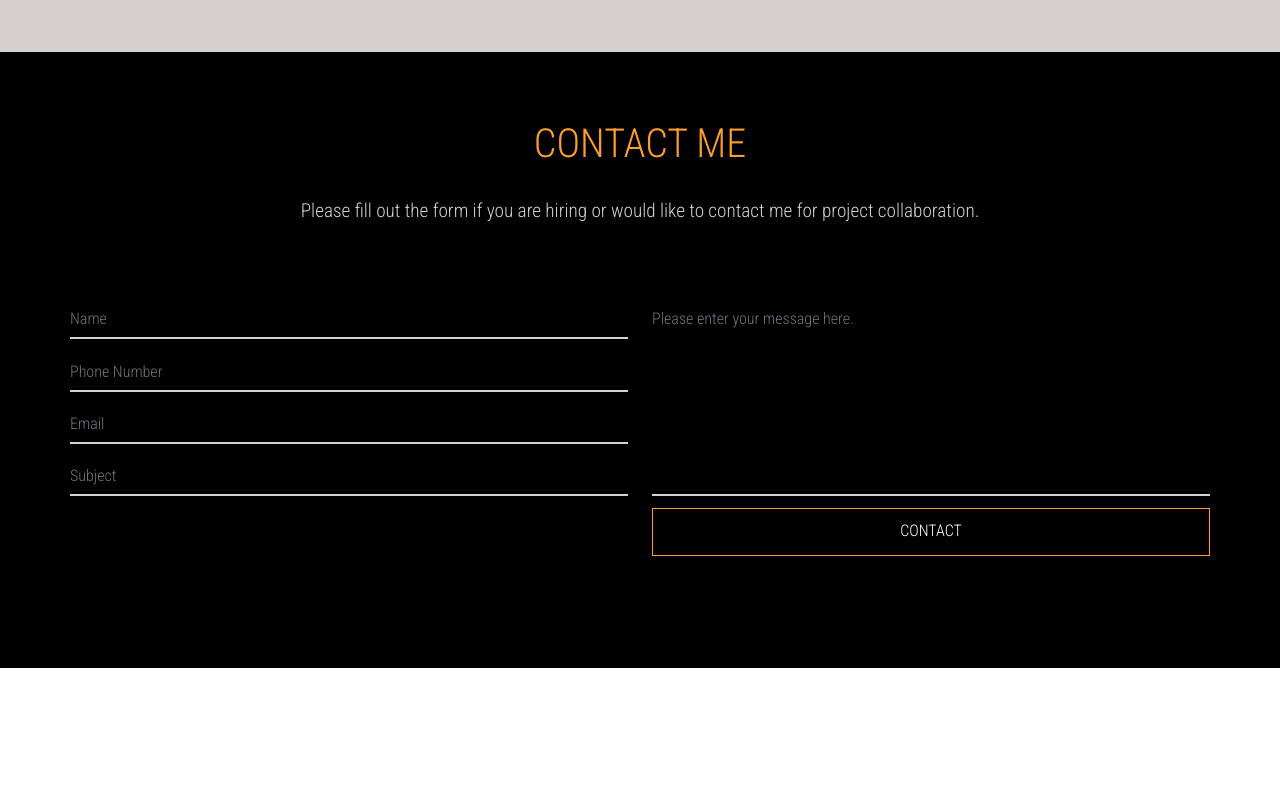
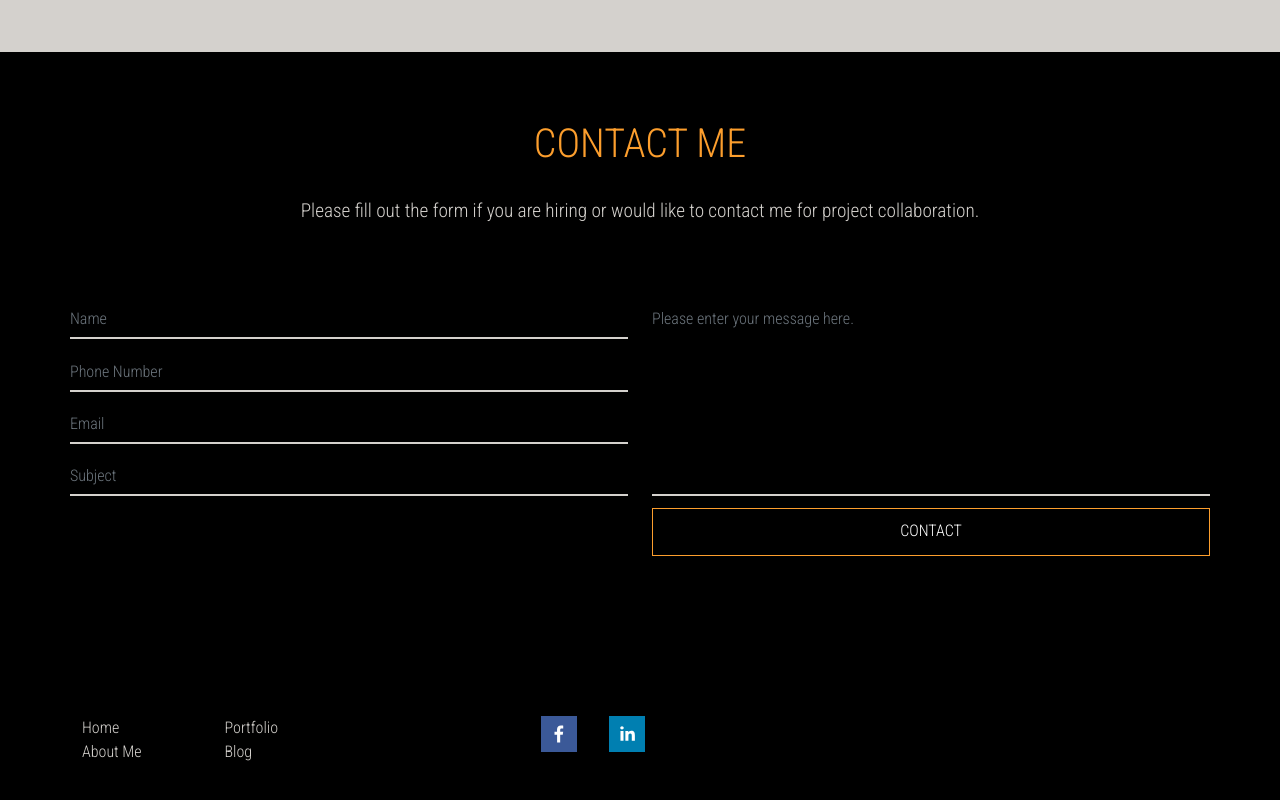
Before and after one commit to smcconaha/portfolio_rework, a React (Create React App) app in the folder my-app/: page / in a window 1280 px wide. Shown: the part 1998-2798 px from the top of the page. Before the commit the page ends 2666 px from the top, so only its background shows below. Built offline with nearby package versions, Linux system fonts and the light colour scheme.

Commit message:
Added icons to footer

```diff
--- a/my-app/package.json
+++ b/my-app/package.json
@@ -10,6 +10,7 @@
     "react": "^18.2.0",
     "react-dom": "^18.2.0",
     "react-scripts": "5.0.1",
+    "react-share": "^4.4.1",
     "web-vitals": "^2.1.4"
   },
   "scripts": {
--- a/my-app/src/App.css
+++ b/my-app/src/App.css
@@ -265,3 +265,21 @@ textarea.form-control {
     padding: 0 0.4rem;
   }
 }
+
+/*Footer*/
+
+.footer {
+  background: #000000;
+  color: #D4D1CD;
+  padding: 3rem;
+}
+
+.footer a {
+  text-decoration: none;
+  color: #D4D1CD;
+}
+
+.footer a:hover {
+  text-decoration: none;
+  color: #FC9E2D;
+}
--- a/my-app/src/App.js
+++ b/my-app/src/App.js
@@ -5,6 +5,7 @@ import Header from './components/Header';
 import AboutMe from './components/AboutMe';
 import Portfolio from './components/Portfolio';
 import Contact from './components/Contact';
+import Footer from './components/Footer';
 
 function App() {
   return (
@@ -14,6 +15,7 @@ function App() {
       <AboutMe />
       <Portfolio />
       <Contact />
+      <Footer />
     </>
   );
 }
--- /dev/null
+++ b/my-app/src/components/Footer.js
@@ -0,0 +1,35 @@
+import React from 'react';
+import { FacebookShareButton, FacebookIcon, LinkedinShareButton, LinkedinIcon} from "react-share";
+
+const Footer = () => {
+  return (
+    <div className="footer">
+      <div className="container">
+        <div className="row">
+          <div className="col-lg-3 col-md-2 col-sm-6">
+            <div className="row">
+              <div className="col">
+                <a className="footer-nav">Home</a>
+                <br />
+                <a className="footer-nav">About Me</a>
+              </div>
+              <div className="col">
+                <a className="footer-nav">Portfolio</a>
+                <br />
+                <a className="footer-nav">Blog</a>
+              </div>
+            </div>
+          </div>
+          <div className="col-lg-5 col-md-5 col-sm-6 align-items-center">
+            <div className="d-flex justify-content-center">
+                <FacebookIcon className="mx-3" size={36}/>
+                <LinkedinIcon className="mx-3" size={36}/>
+            </div>
+          </div>
+        </div>
+      </div>
+    </div>
+  )
+}
+
+export default Footer;
--- a/my-app/src/components/Header.js
+++ b/my-app/src/components/Header.js
@@ -4,7 +4,7 @@ const Header = () => {
   return (
     <div className="header-wrapper">
         <div className="main-info">
-            <h1>Web developer</h1>
+            <h1>Full Stack Web developer</h1>
             <h2>Web development and project management</h2>
             <a href="#" className="btn-main-offer">Contact Me</a>
         </div>
--- a/my-app/src/components/Navbar.js
+++ b/my-app/src/components/Navbar.js
@@ -23,6 +23,9 @@ const Navbar = () => {
                      <a class="nav-link" href="#">Portfolio</a>
                 </li>
                 <li class="nav-item">
+                     <a class="nav-link" href="#">Blog</a>
+                </li>
+                <li class="nav-item">
                      <a class="nav-link" href="#">Contact Me</a>
                 </li>
             </ul>
```
Also changed, not shown: 1 other file (tests, documents, lock files or other folders).
